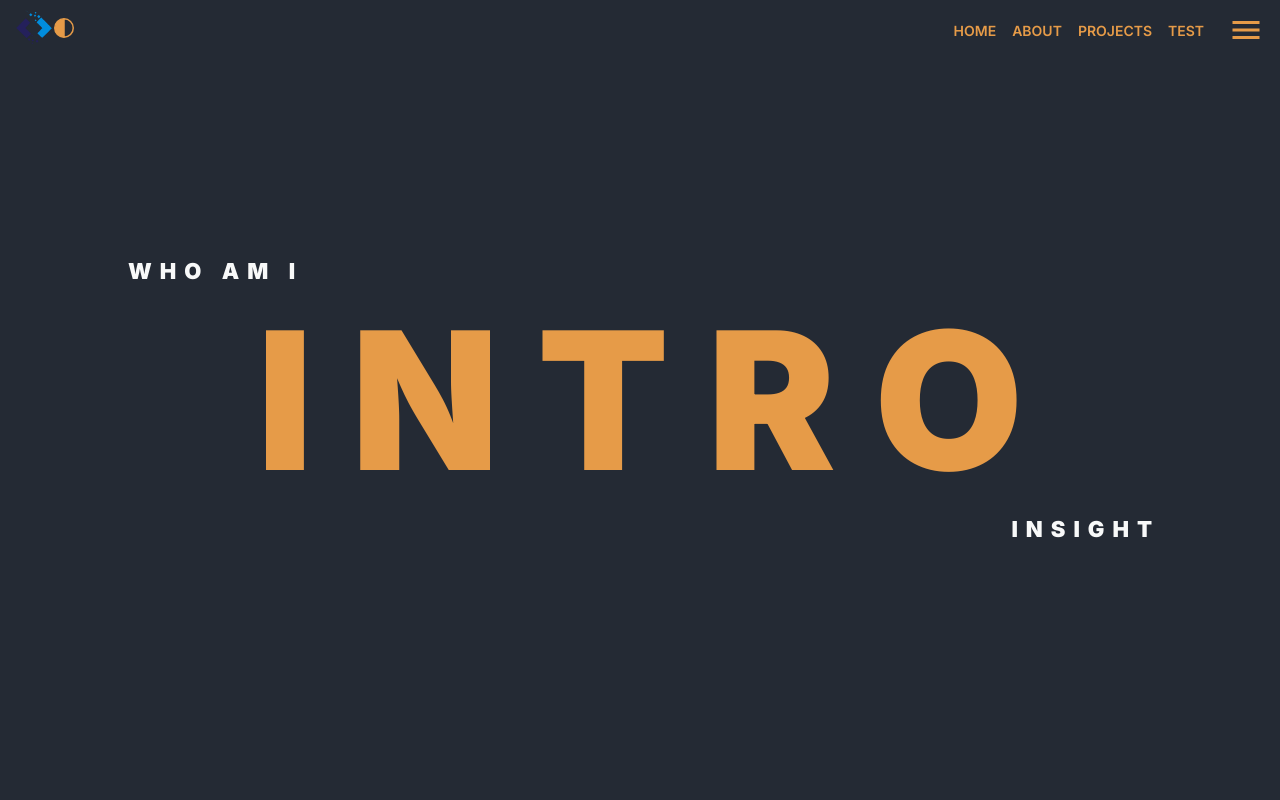
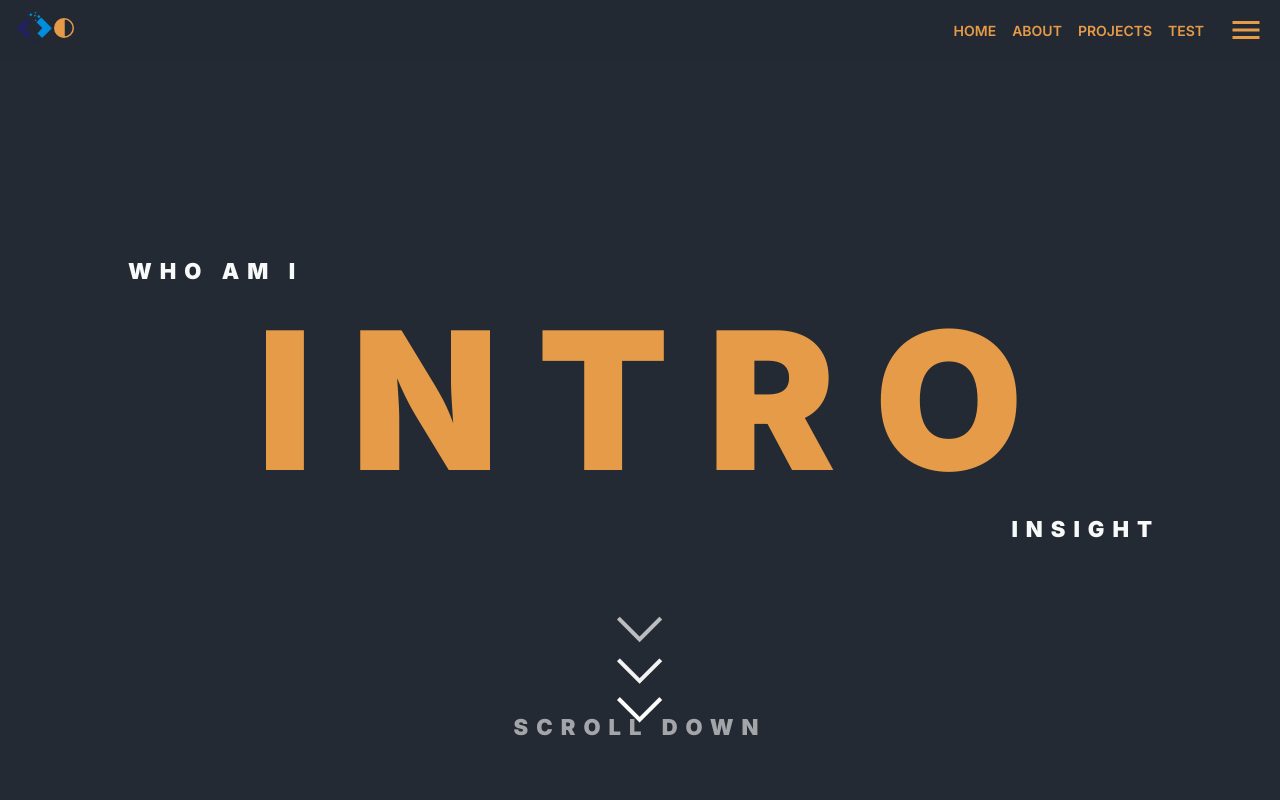
Before and after one commit to EdgarsLv/portfolio-v1, an Angular app: page /about in a window 1280 px wide. Shown: the top 800 px of the page. Built offline with nearby package versions, Linux system fonts and the light colour scheme.

Commit message:
scroll down component added

```diff
--- /dev/null
+++ b/src/app/components/scroll-down/scroll-down.component.css
@@ -0,0 +1,54 @@
+.scroll-indicator {
+  position: absolute;
+  bottom: 0;
+  left: 50%;
+  transform: translateX(-50%);
+  display: flex;
+  flex-direction: column;
+  align-items: center;
+  gap: 0.5rem;
+  z-index: 999;
+}
+
+.arrow-container {
+  display: flex;
+  flex-direction: column;
+  gap: 6px;
+}
+
+.arrow {
+  width: 32px;
+  height: 32px;
+  border-bottom: 4px solid white;
+  border-right: 4px solid white;
+  transform: rotate(45deg);
+  animation: arrowBounce 1.5s infinite ease-in-out;
+  opacity: 0.7;
+}
+
+.arrow:nth-child(2) {
+  animation-delay: 0.2s;
+}
+.arrow:nth-child(3) {
+  animation-delay: 0.4s;
+}
+
+@keyframes arrowBounce {
+  0%, 100% {
+    transform: translateY(0) rotate(45deg);
+    opacity: 0.3;
+  }
+  50% {
+    transform: translateY(10px) rotate(45deg);
+    opacity: 1;
+  }
+}
+
+.scroll-text {
+  font-size: 1rem;
+  color: white;
+  opacity: 0.6;
+  letter-spacing: 1px;
+  font-family: 'Inter', sans-serif;
+  text-transform: uppercase;
+}
--- /dev/null
+++ b/src/app/components/scroll-down/scroll-down.component.html
@@ -0,0 +1,8 @@
+<div class="scroll-indicator">
+  <div class="arrow-container">
+    <div class="arrow"></div>
+    <div class="arrow"></div>
+    <div class="arrow"></div>
+  </div>
+  <p class="scroll-text">Scroll down</p>
+</div>
--- a/src/app/layout/public-layout/public-layout.component.css
+++ b/src/app/layout/public-layout/public-layout.component.css
@@ -9,6 +9,10 @@ header {
         padding: 0 16px;
         color: var(--text-color);
         z-index: 10;
+
+          backdrop-filter: blur(12px);
+        -webkit-backdrop-filter: blur(12px);
+        background-color: var(--backdrop-color);
 
 
         .theme {
--- a/src/app/pages/about/about.component.css
+++ b/src/app/pages/about/about.component.css
@@ -1,4 +1,5 @@
 .section-header {
+    position: relative;
     display: flex;
     flex-direction: column;
     justify-content: center;
--- a/src/app/pages/about/about.component.html
+++ b/src/app/pages/about/about.component.html
@@ -2,6 +2,8 @@
   <p>WHO AM I</p>
   <h1 class="section-title">Intr<span>o</span></h1>
   <p>INSIGH<span>T</span></p>
+
+  <app-scroll-down />
 </div>
 
 <div class="about-container">
--- a/src/app/pages/about/about.component.ts
+++ b/src/app/pages/about/about.component.ts
@@ -2,6 +2,7 @@ import { AfterViewInit, Component } from '@angular/core';
 import { gsap } from 'gsap';
 import SplitText from 'gsap/SplitText';
 import { LoaderService } from '../../services/loader.service';
+import { ScrollDownComponent } from '../../components/scroll-down/scroll-down.component';
 
 type Icon = {
   icon: string;
@@ -10,7 +11,7 @@ type Icon = {
 
 @Component({
   selector: 'app-about',
-  imports: [],
+  imports: [ScrollDownComponent],
   templateUrl: './about.component.html',
   styleUrl: './about.component.css',
 })
@@ -19,8 +20,6 @@ export class AboutComponent implements AfterViewInit {
   icons: Icon[] = icons;
 
   constructor(private loaderService: LoaderService) {}
-
-  ngOnInit(): void {}
 
   ngAfterViewInit(): void {}
 }
--- a/src/app/pages/projects/projects.component.css
+++ b/src/app/pages/projects/projects.component.css
@@ -1,4 +1,5 @@
 .section-header {
+    position: relative;
     display: flex;
     flex-direction: column;
     justify-content: center;
--- a/src/app/pages/projects/projects.component.html
+++ b/src/app/pages/projects/projects.component.html
@@ -2,6 +2,8 @@
   <p>PROJECTS</p>
   <h1 class="section-title">Craf<span>T</span></h1>
   <p>IN COD<span>E</span></p>
+
+  <app-scroll-down />
 </div>
 
 <div class="section-container">
--- a/src/app/pages/projects/projects.component.ts
+++ b/src/app/pages/projects/projects.component.ts
@@ -2,10 +2,11 @@ import { Component, ElementRef, ViewChild } from '@angular/core';
 import { gsap } from 'gsap';
 import SplitText from 'gsap/SplitText';
 import { ScrollTrigger } from 'gsap/ScrollTrigger';
+import { ScrollDownComponent } from '../../components/scroll-down/scroll-down.component';
 
 @Component({
   selector: 'app-projects',
-  imports: [],
+  imports: [ScrollDownComponent],
   templateUrl: './projects.component.html',
   styleUrl: './projects.component.css',
 })
--- a/src/styles.css
+++ b/src/styles.css
@@ -18,6 +18,7 @@
     --bg-color: #def5fd;
     --text-color: #e13031;
     --text-main: #282346;
+    --backdrop-color: #def5fd10;
 }
 
 .dark-theme {
@@ -26,6 +27,7 @@
     --bg-color: #242a34;
     --text-color: #e69b48;
     --text-main: #f8f9f9;
+    --backdrop-color: #242a3410;
 }
 
 body {
```
Also changed, not shown: src/app/components/scroll-down/scroll-down.component.ts (added, +11 -0 lines), 1 other file (tests, documents, lock files or other folders).
